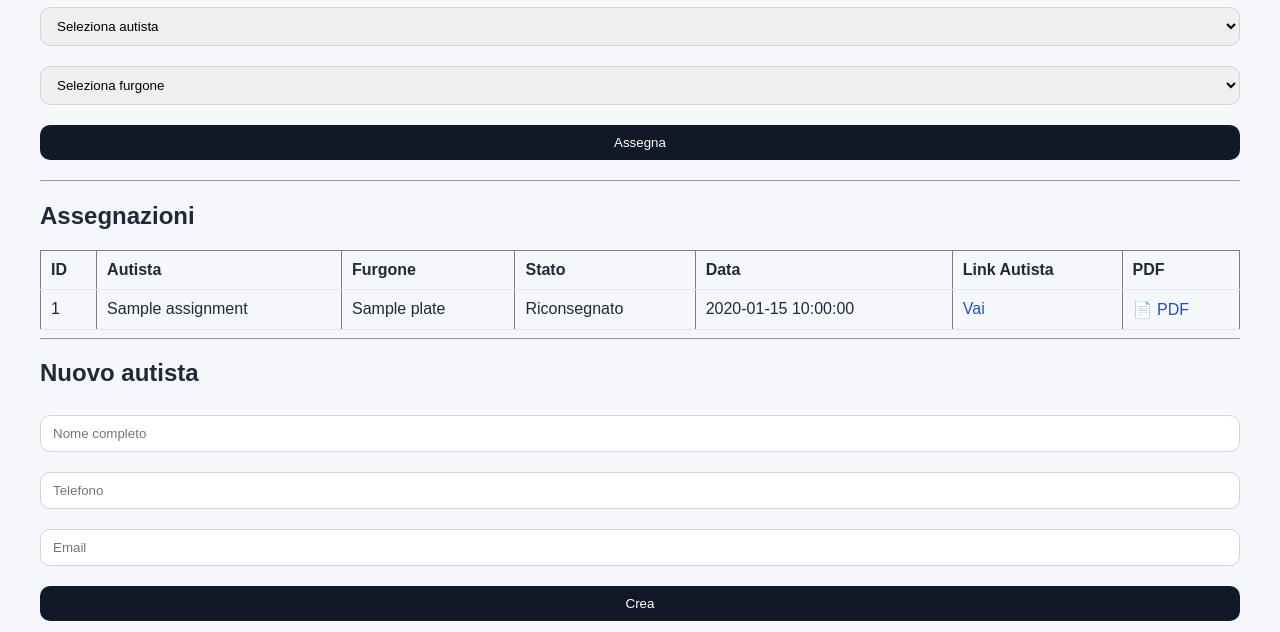
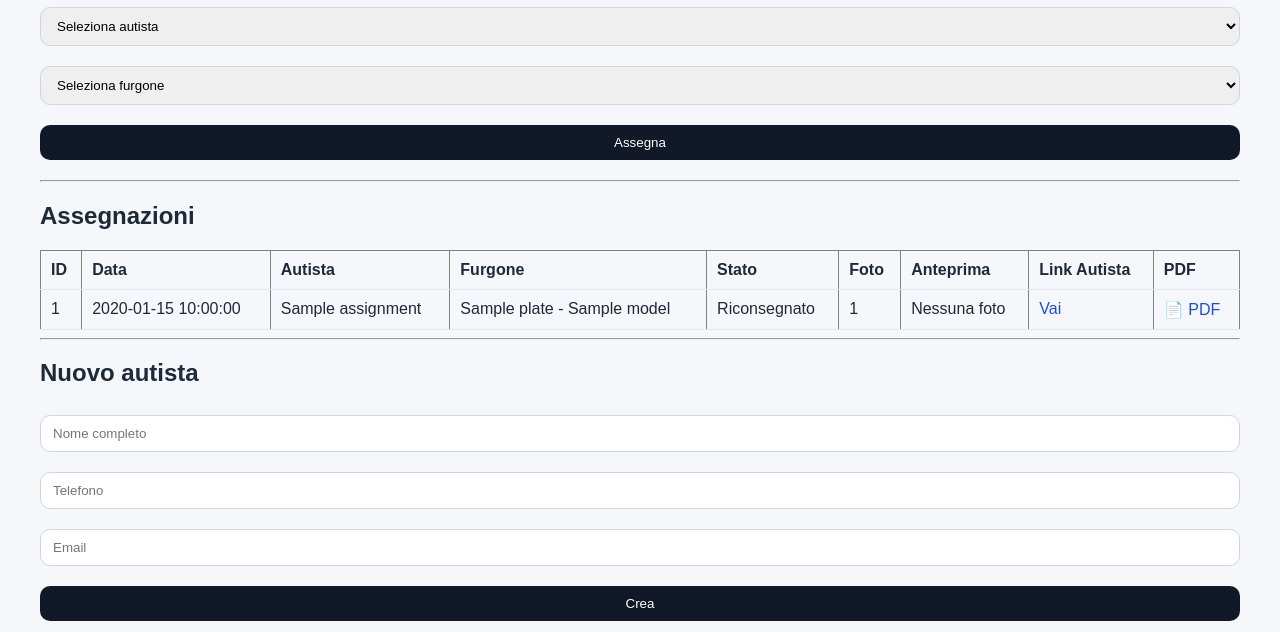
Before and after one commit to Mpa-flotta/furgoni-app, a Flask app: template templates/dashboard.html in a window 1280 px wide. Shown: the part 323-955 px from the top of the page. Run offline with Flask 3, Linux system fonts and the light colour scheme; the template is opened without the code that fills it: most values are stand-ins (such as "Sample title", 1, 10 or a date in 2020); some libraries are stand-ins or nearby versions.

Commit message:
Update dashboard.html

```diff
--- a/templates/dashboard.html
+++ b/templates/dashboard.html
@@ -27,7 +27,6 @@
 <hr>
 
 <h2>Nuova assegnazione</h2>
-
 <form method="post" action="{{ url_for('create_assignment') }}">
   <select name="driver_id" required>
     <option value="">Seleziona autista</option>
@@ -50,14 +49,17 @@
 
 <h2>Assegnazioni</h2>
 
-<table border="1" cellpadding="10" cellspacing="0">
+<div style="overflow-x:auto;">
+  <table border="1" cellpadding="10" cellspacing="0" style="width:100%; border-collapse:collapse;">
     <thead>
       <tr>
         <th>ID</th>
+        <th>Data</th>
         <th>Autista</th>
         <th>Furgone</th>
         <th>Stato</th>
-      <th>Data</th>
+        <th>Foto</th>
+        <th>Anteprima</th>
         <th>Link Autista</th>
         <th>PDF</th>
       </tr>
@@ -67,10 +69,25 @@
       {% for a in assignments %}
       <tr>
         <td>{{ a.id }}</td>
+        <td>{{ a.created_at }}</td>
         <td>{{ a.driver_name }}</td>
-      <td>{{ a.plate }}</td>
+        <td>{{ a.plate }} - {{ a.model }}</td>
         <td>{{ a.status }}</td>
-      <td>{{ a.created_at }}</td>
+        <td>{{ a.photo_count }}</td>
+
+        <td>
+          {% if a.first_photo %}
+            <a href="{{ url_for('uploaded_file', filename=a.first_photo) }}" target="_blank">
+              <img
+                src="{{ url_for('uploaded_file', filename=a.first_photo) }}"
+                alt="anteprima foto"
+                style="width:90px; height:70px; object-fit:cover; border-radius:8px; border:1px solid #ccc;"
+              >
+            </a>
+          {% else %}
+            Nessuna foto
+          {% endif %}
+        </td>
 
         <td>
           <a href="{{ url_for('driver_portal', token=a.token) }}" target="_blank">
@@ -87,11 +104,11 @@
       {% endfor %}
     </tbody>
   </table>
+</div>
 
 <hr>
 
 <h2>Nuovo autista</h2>
-
 <form method="post" action="{{ url_for('create_driver') }}">
   <input type="text" name="full_name" placeholder="Nome completo" required>
   <input type="text" name="phone" placeholder="Telefono">
@@ -102,7 +119,6 @@
 <hr>
 
 <h2>Nuovo furgone</h2>
-
 <form method="post" action="{{ url_for('create_van') }}">
   <input type="text" name="plate" placeholder="Targa" required>
   <input type="text" name="model" placeholder="Modello" required>
```
Lines whose indentation alone changed are shown as unchanged.
